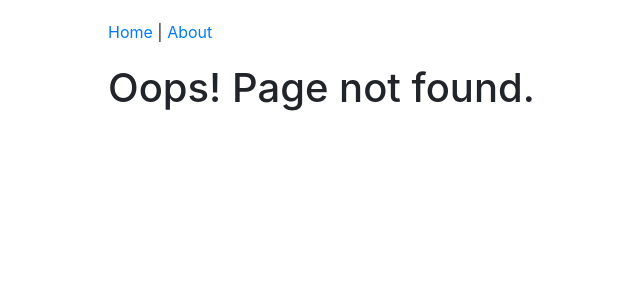
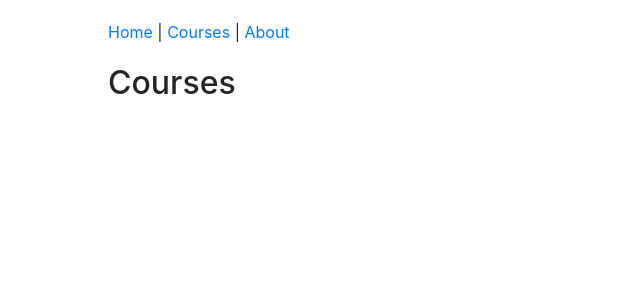
Before and after one commit to ABBennett/reactDemo, a React app: page /courses in a window 1280 px wide. Before the commit this address had no page. Shown: the top 300 px of the page, without its empty margins (122-762 px from the left). Built offline with nearby package versions, Linux system fonts and the light colour scheme.

Commit message:
adding courses page and navigation

```diff
--- a/src/components/App.js
+++ b/src/components/App.js
@@ -4,6 +4,7 @@
 import AboutPage from "./about/AboutPage";
 import Header from "./common/Header";
 import PageNotFound from "./PageNotFound";
+import CoursesPage from "./courses/CoursesPage";
 
 function App() {
   return (
@@ -12,6 +13,7 @@
       <Switch>
         <Route exact path="/" component={HomePage} />
         <Route path="/about" component={AboutPage} />
+        <Route path="/courses" component={CoursesPage} />
         <Route component={PageNotFound} />
       </Switch>
     </div>
--- a/src/components/common/Header.js
+++ b/src/components/common/Header.js
@@ -2,7 +2,7 @@
 import { NavLink } from "react-router-dom";
 
 const Header = () => {
-  const activeStyle = { color: "#F15B2A" };
+  const activeStyle = { color: "#F15G2A" };
 
   return (
     <nav>
@@ -10,6 +10,12 @@
         Home
       </NavLink>
       {" | "}
+
+      <NavLink to="/courses" activeStyle={activeStyle}>
+        Courses
+      </NavLink>
+      {" | "}
+
       <NavLink to="/about" activeStyle={activeStyle}>
         About
       </NavLink>
--- /dev/null
+++ b/src/components/courses/CoursesPage.js
@@ -0,0 +1,9 @@
+import React from "react";
+
+class CoursesPage extends React.Component {
+  render() {
+    return <h2>Courses</h2>;
+  }
+}
+
+export default CoursesPage;
```
